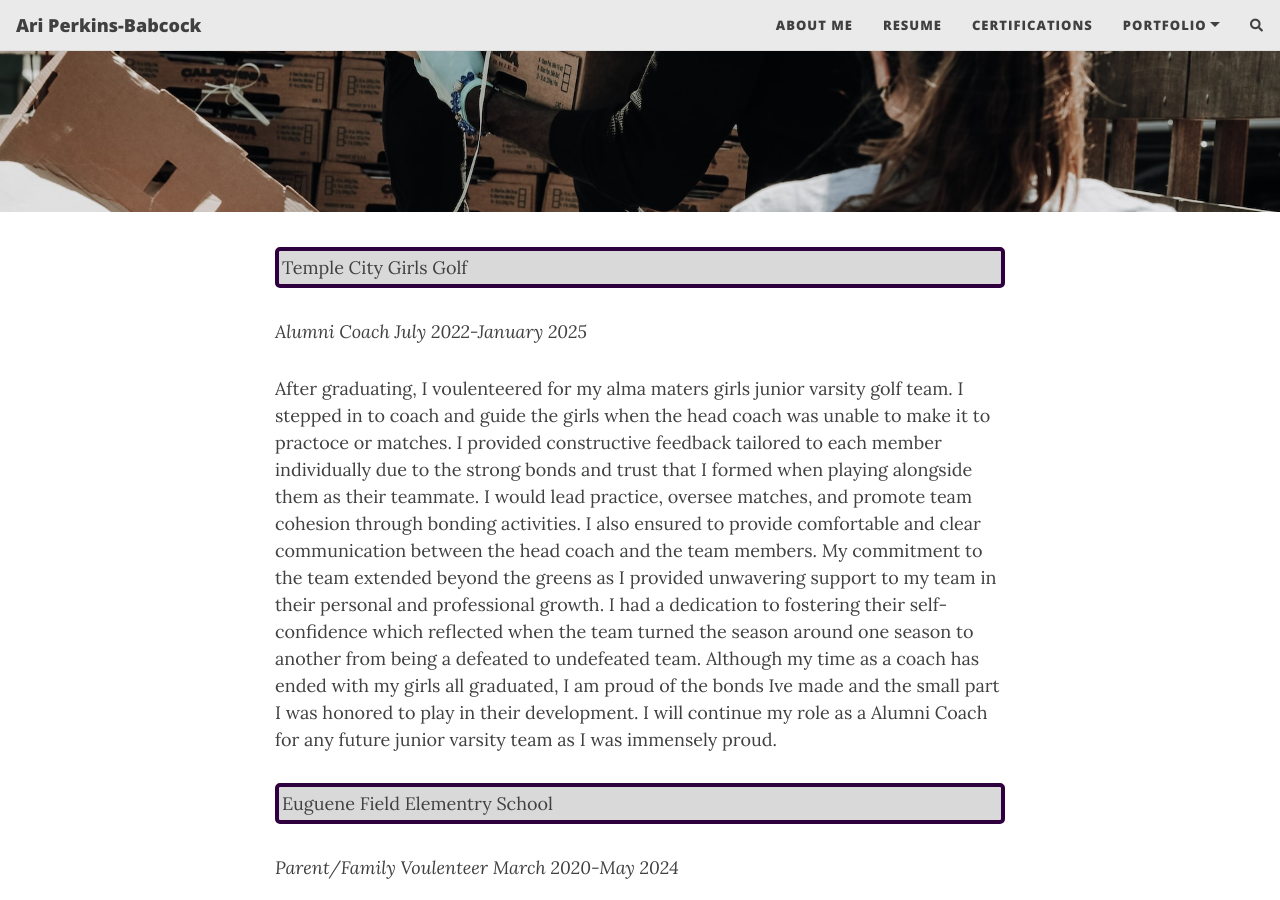
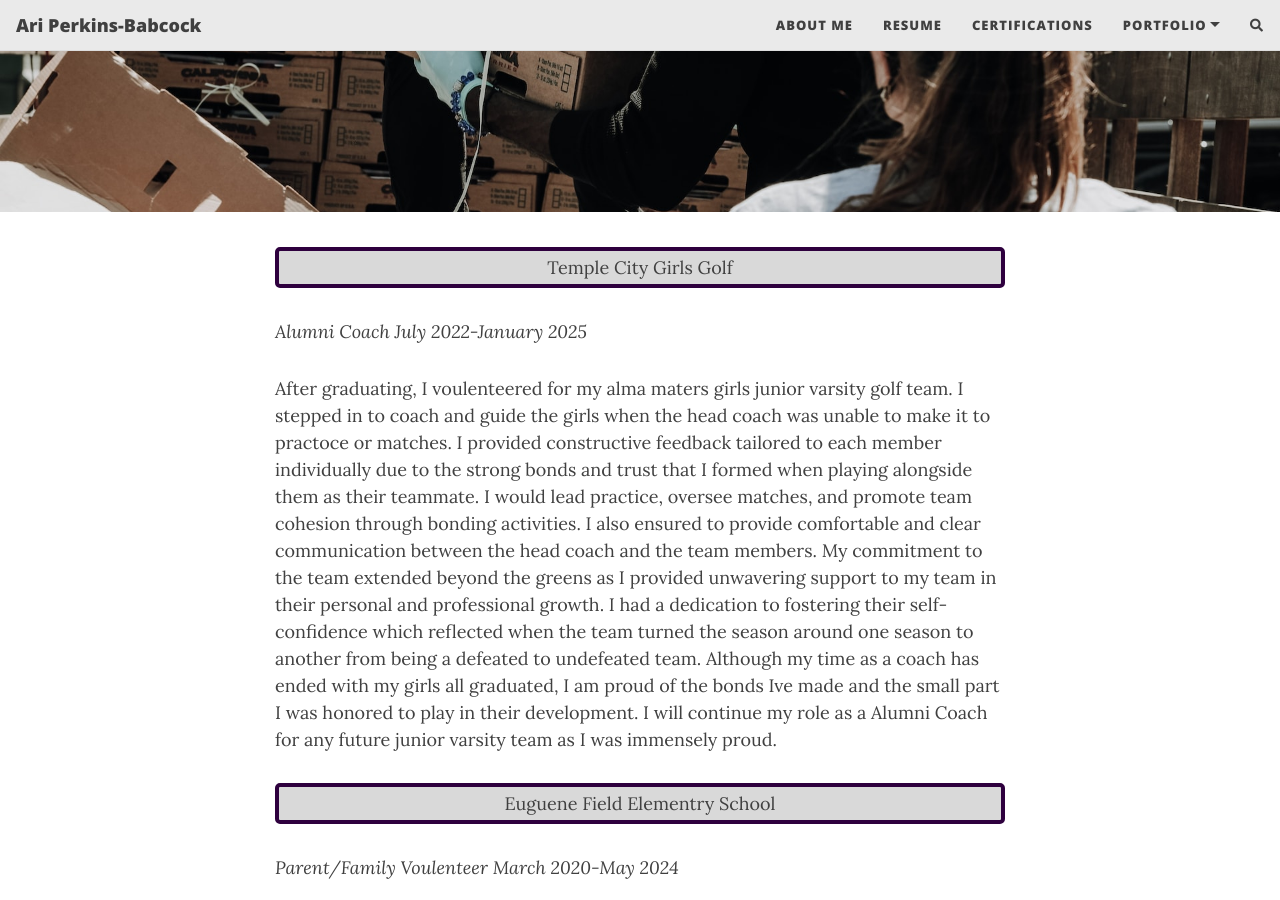
Before and after one commit to aiybusp/aiybusp.github.io, a Jekyll site: the page built from volunteer-work.md, in a window 1280 px wide and 900 px high, scrolled down 315 px. Built offline with Jekyll 4.4.1, drawn with Linux system fonts in a browser that asks for light colours; nearby versions of some CDN libraries; comment, search, counter and statistics services are not loaded.

Commit message:
Update volunteer-work.md
Align

```diff
--- a/volunteer-work.md
+++ b/volunteer-work.md
@@ -5,8 +5,8 @@
 cover-img: /assets/img/joel-muniz-A4Ax1ApccfA-unsplash.jpg
 ---
 
-<div style="border: 4px solid #2e003e; padding: 3px; border-radius: 5px;background-color: rgba(128, 128, 128, 0.3)">
-    Temple City Girls Golf
+<div style="border: 4px solid #2e003e; padding: 3px; border-radius: 5px;background-color: rgba(128, 128, 128, 0.3);text-align: center">
+Temple City Girls Golf
 
 </div>
 *Alumni Coach July 2022-January 2025*
@@ -18,8 +18,8 @@
 
 
 
-<div style="border: 4px solid #2e003e; padding: 3px; border-radius: 5px; background-color: rgba(128, 128, 128, 0.3)">
-    Euguene Field Elementry School
+<div style="border: 4px solid #2e003e; padding: 3px; border-radius: 5px; background-color: rgba(128, 128, 128, 0.3);text-align: center">
+Euguene Field Elementry School
 
 </div>
 *Parent/Family Voulenteer March 2020-May 2024*
@@ -30,8 +30,8 @@
 
 
 
-<div style="border: 4px solid #2e003e; padding: 3px; border-radius: 5px;background-color: rgba(128, 128, 128, 0.3)">
-    Cardiology Medical Group of SGV
+<div style="border: 4px solid #2e003e; padding: 3px; border-radius: 5px;background-color: rgba(128, 128, 128, 0.3);text-align: center">
+Cardiology Medical Group of SGV
 
 </div>
 *Administrative Assistant July 2017-September 2019*
```
